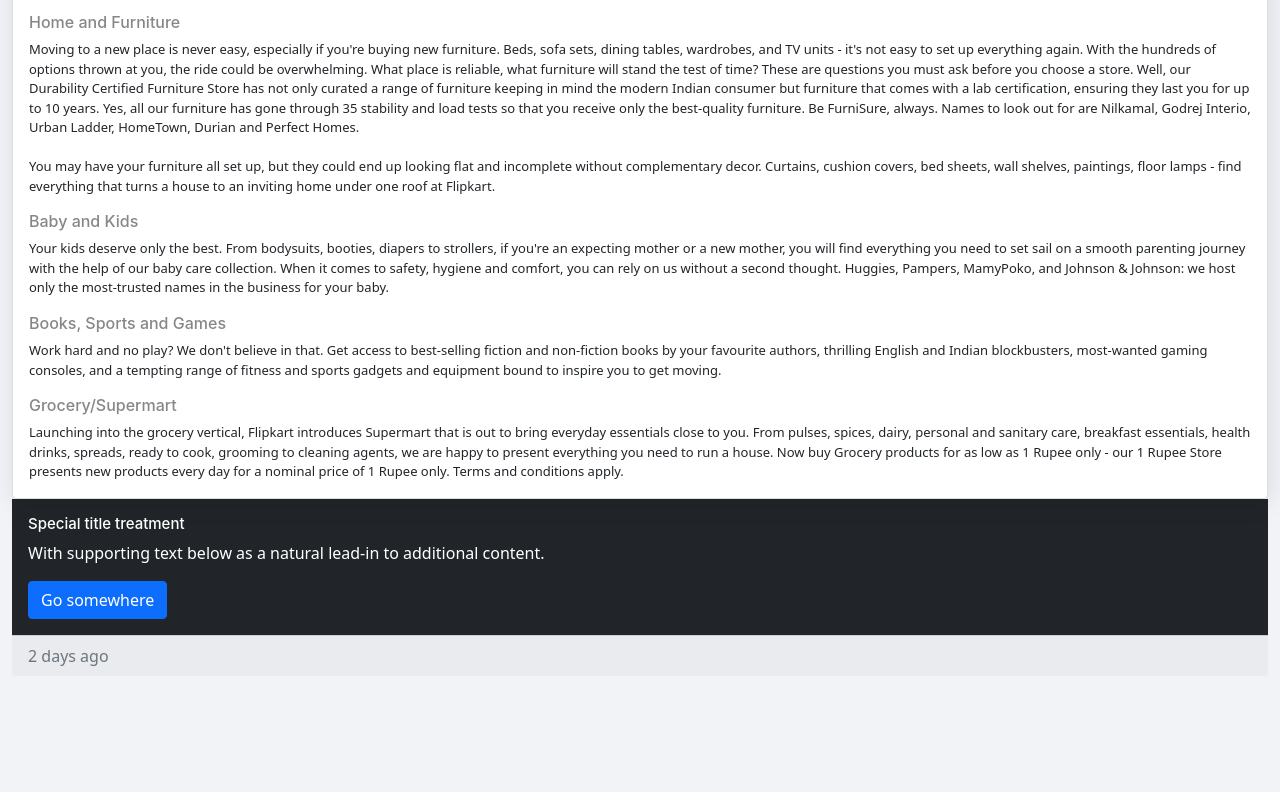
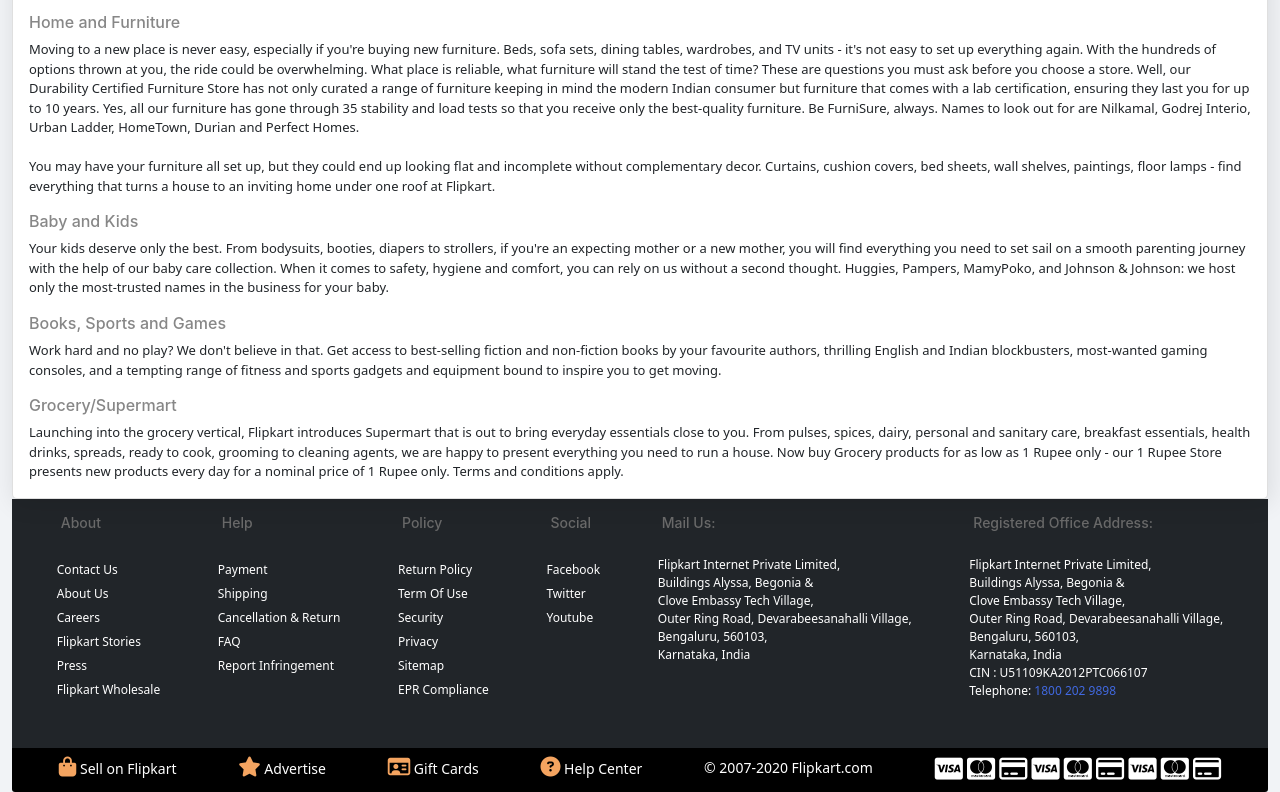
Before and after one commit to jiten2032/Flipkart, a plain HTML site: page flipkart.html in a window 1280 px wide. Shown: the part 5174-5966 px from the top of the page. Before the commit the page ends 5850 px from the top, so only its background shows below. Drawn offline with nearby package versions, Linux system fonts and the light colour scheme.

Commit message:
Flipkart

```diff
--- a/flipkart.html
+++ b/flipkart.html
@@ -2271,14 +2271,112 @@
     <!-- end of footer sub-footer -->
     <div class="container-fluid">
 
-        <div class="card-body bg-dark text-white">
-            <h5 class="card-title">Special title treatment</h5>
-            <p class="card-text">With supporting text below as a natural lead-in to additional content.</p>
-            <a href="#" class="btn btn-primary">Go somewhere</a>
-          </div>
-          <div class="card-footer text-muted">
-            2 days ago
-          </div>
+        <div class="card-body bg-dark text-white d-flex justify-content-around">
+            <div>
+                <h5 class="card-title" id="title">About</h5>
+                <ul class="card-body">
+                    <li><a href="#" class="card-link ">Contact Us</a></li>
+                    <li> <a href="#" class="card-link ">About Us</a></li>
+                    <li> <a href="#" class="card-link ">Careers</a></li>
+                    <li><a href="#" class="card-link ">Flipkart Stories</a></li>
+                    <li> <a href="#" class="card-link ">Press</a></li>
+                    <li> <a href="#" class="card-link ">Flipkart Wholesale</a></li>
+                </ul>
+            </div>
+            <div>
+                <h5 class="card-title" id="title">Help</h5>
+                <ul class="card-body">
+                    <li><a href="#" class="card-link ">Payment</a></li>
+                    <li> <a href="#" class="card-link ">Shipping</a></li>
+                    <li> <a href="#" class="card-link ">Cancellation & Return</a></li>
+                    <li> <a href="#" class="card-link ">FAQ</a></li>
+                    <li> <a href="#" class="card-link ">Report Infringement</a></li>
+                </ul>
+            </div>
+            <div>
+                <h5 class="card-title" id="title">Policy</h5>
+                <ul class="card-body">
+                    <li><a href="#" class="card-link ">Return Policy</a></li>
+                    <li> <a href="#" class="card-link ">Term Of Use</a></li>
+                    <li> <a href="#" class="card-link ">Security</a></li>
+                    <li><a href="#" class="card-link ">Privacy</a></li>
+                    <li> <a href="#" class="card-link ">Sitemap</a></li>
+                    <li> <a href="#" class="card-link ">EPR Compliance</a></li>
+                </ul>
+            </div>
+            <div>
+                <h5 class="card-title" id="title">Social</h5>
+                <ul class="card-body">
+                    <li><a href="#" class="card-link ">Facebook</a></li>
+                    <li> <a href="#" class="card-link ">Twitter</a></li>
+                    <li> <a href="#" class="card-link ">Youtube</a></li>
+                </ul>
+            </div>
+            <div>
+                <h5 class="card-title" id="title">Mail Us:</h5>
+                <ul class="card-body">
+                    <li class="card-text" style="font-size: 12px;">Flipkart Internet Private Limited,<br>Buildings
+                        Alyssa, Begonia & <br>Clove
+                        Embassy Tech Village, <br>Outer Ring Road, Devarabeesanahalli Village, <br>Bengaluru,
+                        560103,<br>
+                        Karnataka, India</li>
+
+                </ul>
+            </div>
+            <div>
+                <h5 class="card-title" id="title">Registered Office Address:</h5>
+                <ul class="card-body">
+                    <li class="card-text" style="font-size: 12px;">Flipkart Internet Private Limited,<br>Buildings
+                        Alyssa, Begonia & <br>Clove
+                        Embassy Tech Village, <br>Outer Ring Road, Devarabeesanahalli Village, <br>Bengaluru,
+                        560103,<br>
+                        Karnataka, India <br>CIN : U51109KA2012PTC066107 <br>Telephone: <a class="card-link" href=""
+                            style="color: royalblue;">1800 202 9898</a>
+                    </li>
+                </ul>
+            </div>
+        </div>
+        <div class="card-footer d-flex justify-content-around" style="background-color:Black">
+            <div style="color: white;list-style-type: none;font-size: 14px;">
+
+                <i style='font-size:20px;color: sandybrown;' class='fas'>&#xf290;</i>
+                Sell on Flipkart
+            </div>
+            <div style="color: white;list-style-type: none;font-size: 14px;">
+
+                <i style='font-size:20px;color: sandybrown;' class='fas'>&#xf005;</i>
+                Advertise
+            </div>
+            <div style="color: white;list-style-type: none;font-size: 14px;">
+
+                <i style='font-size:20px;color: sandybrown;' class='far'>&#xf2c2;</i>
+                Gift Cards
+            </div>
+            <div style="color: white;list-style-type: none;font-size: 14px;">
+
+                <i style='font-size:20px;color: sandybrown;' class='fas'>&#xf059;</i>
+                Help Center
+            </div>
+            <div style="color: white;list-style-type: none;font-size: 14px;">
+
+
+                © 2007-2020 Flipkart.com
+
+            </div>
+            <div style="color: white;list-style-type: none;">
+
+                <i style='font-size:25px' class='fab'>&#xf1f0;</i>
+                <i style='font-size:25px' class='fab'>&#xf1f1;</i>
+                <i style='font-size:25px' class='far'>&#xf09d;</i>
+                <i style='font-size:25px' class='fab'>&#xf1f0;</i>
+                <i style='font-size:25px' class='fab'>&#xf1f1;</i>
+                <i style='font-size:25px' class='far'>&#xf09d;</i>
+                <i style='font-size:25px' class='fab'>&#xf1f0;</i>
+                <i style='font-size:25px' class='fab'>&#xf1f1;</i>
+                <i style='font-size:25px' class='far'>&#xf09d;</i>
+
+            </div>
+        </div>
     </div>
 
 
--- a/style.css
+++ b/style.css
@@ -72,3 +72,23 @@ padding: 0px;
 /* end of 5th carousel */
 /* end of 6th carousel */
 /* end of footer sub-footer  */
+.card-body li {
+list-style-type: none;
+
+}
+#title{
+margin-left: 20px;
+color: dimgrey;
+font-size: 14px;
+
+}
+.card-body li a {
+color: white;
+font-size: 12px;
+
+
+}
+.card-body li a:hover{
+text-decoration: underline;
+
+}
```
